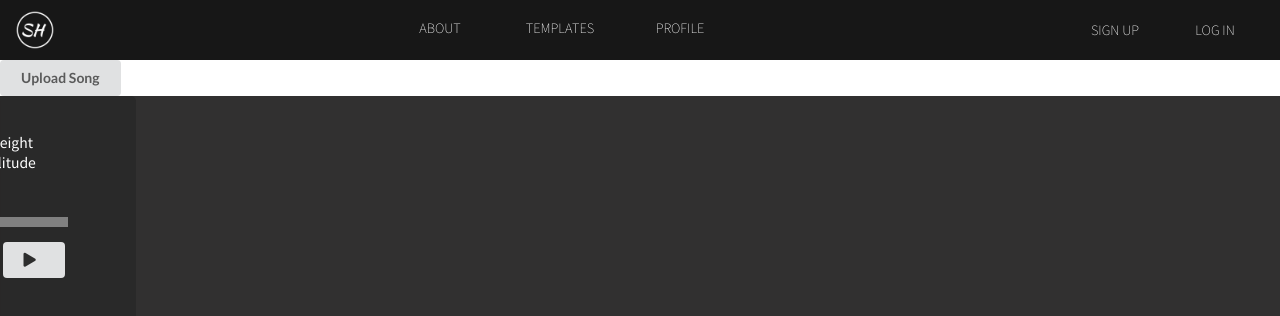
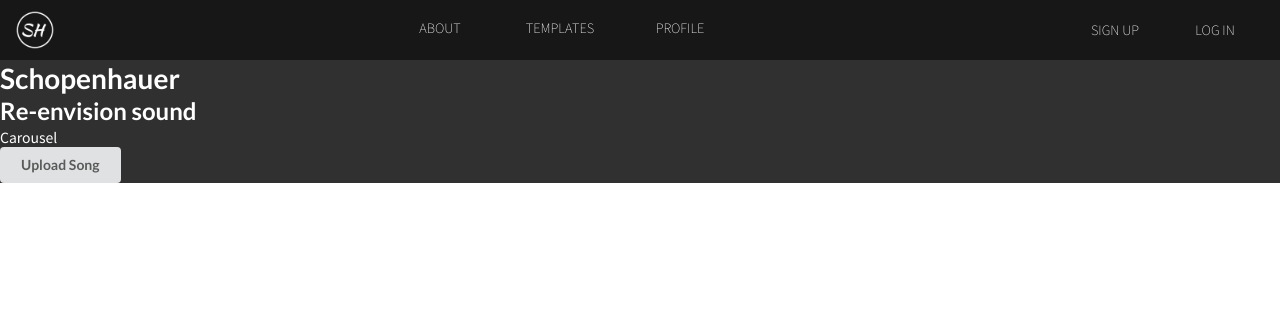
Before and after one commit to eric2523/Schopenhauer, a React (Create React App) app in the folder frontend/: page / in a window 1280 px wide. Shown: the top 316 px of the page. Built offline with nearby package versions, Linux system fonts and the light colour scheme.

Commit message:
Create component files and stylesheets

```diff
--- /dev/null
+++ b/frontend/public/assets/stylesheets/06-splash.css
@@ -0,0 +1,3 @@
+.main-div {
+  background-color: #313030;
+}
--- a/frontend/public/index.html
+++ b/frontend/public/index.html
@@ -47,6 +47,7 @@
     <link rel="stylesheet" href="%PUBLIC_URL%/assets/stylesheets/03-visualizer.css">
     <link rel="stylesheet" href="%PUBLIC_URL%/assets/stylesheets/04-song-upload.css">
     <link rel="stylesheet" href="%PUBLIC_URL%/assets/stylesheets/05-toolbar.css">
+    <link rel="stylesheet" href="%PUBLIC_URL%/assets/stylesheets/06-splash.css">
 
 
     <title>React App</title>
--- a/frontend/src/actions/song_actions.js
+++ b/frontend/src/actions/song_actions.js
@@ -6,7 +6,6 @@ export const RECEIVE_SONG_UPLOAD_ERROR = "RECEIVE_SONG_UPLOAD_ERROR";
 export const RECEIVE_SONG_DELETE_ERROR = "RECEIVE_SONG_DELETE_ERROR"
 
 const receiveCurrentSong = (song) => {
-  debugger;
   console.log(song);
   return {
     type: RECEIVE_CURRENT_SONG,
--- a/frontend/src/components/app.jsx
+++ b/frontend/src/components/app.jsx
@@ -5,7 +5,7 @@ import { Route, Redirect } from "react-router-dom";
 import { UserAuthModal } from "./nav-bar/user_auth_modal";
 import {Switch} from 'react-router-dom'
 import {ProtectedRoute, AuthRoute} from '../util/route_util'
-
+import { LandingPageIndex } from "./landing-page/landing-page-index";
 //Will probably move this component to a full sound bar component
 import { SongUploadModal } from './music_player/upload_modal';
 import { UploadButton } from './music_player/upload_button';
@@ -18,12 +18,12 @@ export const App = () => {
       </header>
       <SongUploadModal />
       <UserAuthModal/>
-      {/* <Switch>
-        <ProtectedRoute to="/visualizer" component={Visualizer}/>
-        <Route path="/" />
-      </Switch> */}
+      <Switch>
+        <Route exact path="/visualizer" component={Visualizer}/>
+        <Route path="/" component={LandingPageIndex} />
+        <Redirect to="/" />
+      </Switch>
       <UploadButton />
-      <Visualizer />
     </div>
   );
 };
--- /dev/null
+++ b/frontend/src/components/landing-page/carousel-item.jsx
@@ -0,0 +1,9 @@
+import React from 'react'
+
+export const CarouselItem = (props) => {
+  return (
+    <div>
+      Carousel Item
+    </div>
+  )
+}
--- /dev/null
+++ b/frontend/src/components/landing-page/carousel.jsx
@@ -0,0 +1,25 @@
+import React from "react";
+import { connect } from "react-redux";
+import {CarouselItem} from "./carousel-item";
+
+class Carousel extends React.Component {
+  constructor(props) {
+    super(props);
+  }
+
+  render() {
+    return (
+      <div>
+        Carousel
+      </div>
+    );
+  }
+}
+
+// eventualy need to map template slice of state into carousel
+const mSTP = (state) => ({});
+
+// map fetching of recent/ user templates
+const mDTP = (dispatch) => ({});
+
+export const CarouselIndex = connect(mSTP, mDTP)(Carousel);
--- /dev/null
+++ b/frontend/src/components/landing-page/landing-page-index.jsx
@@ -0,0 +1,12 @@
+import React from 'react'
+import {CarouselIndex} from "./carousel"
+import { Splash } from './splash'
+
+export const LandingPageIndex = (props) => {
+  return (
+    <div>
+      <Splash />
+      <CarouselIndex />
+    </div>
+  )
+}
--- /dev/null
+++ b/frontend/src/components/landing-page/splash.jsx
@@ -0,0 +1,19 @@
+import React from 'react'
+
+export const Splash = (props) => {
+  return (
+    <div className="splash-outer-div">
+      <div className="splash-title">
+        <div className="main-title">
+          <h1>Schopenhauer</h1>
+        </div>
+        <div className="subtitle">
+          <h2>Re-envision sound</h2>
+        </div>
+      </div>
+      <div className="splash-btn">
+
+      </div>
+    </div>
+  )
+}
--- a/frontend/src/components/toolbar/scrubber.jsx
+++ b/frontend/src/components/toolbar/scrubber.jsx
@@ -28,7 +28,6 @@ export class Scrubber extends React.Component {
     let currVisualizerSettings = JSON.parse(
       window.localStorage.visualizerSettings
     );
-    // debugger;
     this.setState({ mouseDown: false });
     // ex ratio: 0.5 for halfway in between
     let ratio = this.state.positionX / e.target.parentNode.offsetWidth;
--- a/frontend/src/components/visualizers/canvas.js
+++ b/frontend/src/components/visualizers/canvas.js
@@ -15,14 +15,6 @@ export class Canvas extends React.Component {
     this.state = {
       play: false,
       audio: new Audio(song),
-      context: {},
-      source: null,
-      analyser: null,
-      frequencyArray: [],
-      freqCount: null,
-      radians: null,
-      rafId: null,
-      canvas: React.createRef(),
       visualizerSettings: {
         width: 700,
         height: 700,
@@ -30,8 +22,17 @@ export class Canvas extends React.Component {
         radius: 0,
         centerX: 250,
         centerY: 250,
+        // finished controls
         heightAmplifier: 2,
       },
+      source: null,
+      context: {},
+      analyser: null,
+      frequencyArray: [],
+      freqCount: null,
+      radians: null,
+      rafId: null,
+      canvas: React.createRef(),
     };
     this.togglePlay = this.togglePlay.bind(this);
     this.handleHeightAmp = this.handleHeightAmp.bind(this);
```
Also changed, not shown: frontend/src/components/landing-page/creations.jsx (added, +9 -0 lines), 1 other file (tests, documents, lock files or other folders).
